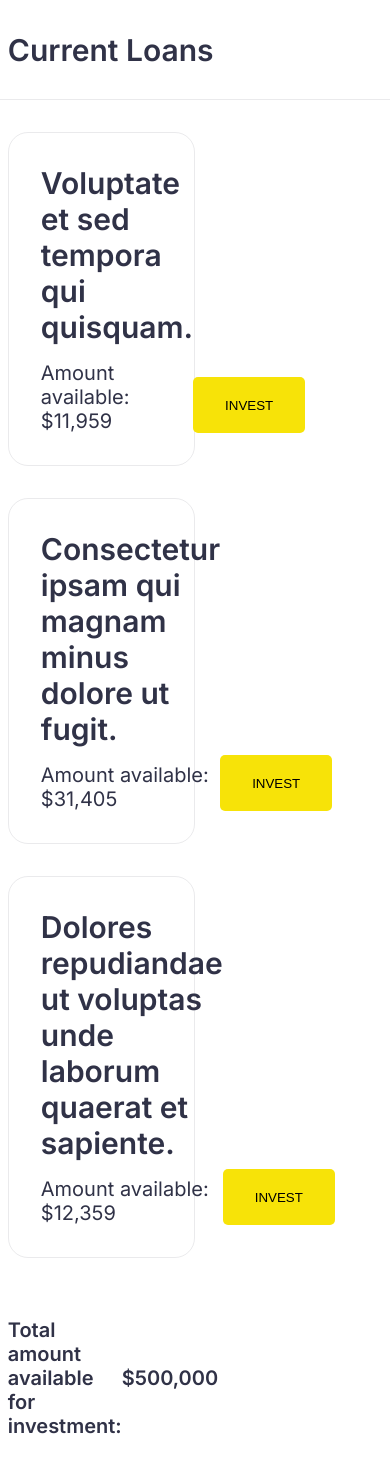
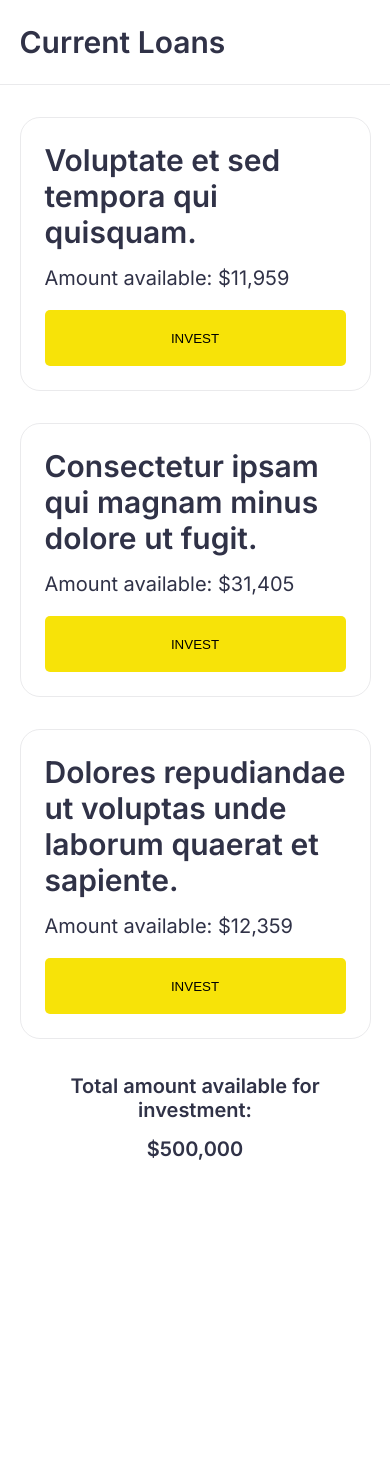
Before and after one commit to YevhenTar/Investment-manager-app, an Angular app: page / in a window 390 px wide. After the commit the page ends 1193 px from the top, so only its background shows below. Built offline with nearby package versions, Linux system fonts and the light colour scheme.

Commit message:
Add adaptive to project

```diff
--- a/src/app/app.component.scss
+++ b/src/app/app.component.scss
@@ -1,5 +1,5 @@
 .main-header {
-    height: 100px;
+    height: 85px;
     display: flex;
     flex-direction: row;
     justify-content: flex-start;
@@ -17,7 +17,7 @@
     padding: 32px 2%;
 }
 .main-container {
-    margin-bottom: 60px;
+    margin-bottom: 35px;
     &__loan-card{
         margin-bottom: 32px;
         &:last-child{
@@ -26,7 +26,7 @@
     }
 }
 .loan-card {
-    width: 50%;
+    width: 75%;
     border: 1px solid rgba(48, 50, 71, 0.1);
     border-radius: 20px;
     display: flex;
@@ -41,6 +41,9 @@
                 flex-direction: column;
                 justify-content: flex-end;
                 align-items: flex-end;
+            }
+            &_left {
+                width: 75%;
             }
 		}
 		&__title {
@@ -136,10 +139,68 @@
         }
 }
 .total-amount-block {
-    width: 50%;
+    width: 75%;
     display: flex;
     flex-direction: row;
     justify-content: space-between;
     align-items: center;
     font-weight: 600;
 }
+
+@media (max-width: 575.98px){
+    .loan-card {
+        flex-direction: column;
+        padding: 24px;
+        &__wrap_left{
+            margin-bottom: 20px;
+            width: 100%;
+        }
+        &__button {
+            width: 100%;
+        }
+    }
+    .loan-form{
+        padding: 24px;
+        &__headline{
+            margin-bottom: 24px;
+        }
+        &__title{
+            margin-bottom: 24px;
+        }
+        &__end-term{
+            margin-bottom: 24px;
+        }
+        &__label{
+            margin-bottom: 18px;
+        }
+        &__input-container {
+            flex-direction: column;
+        }
+        &__input {
+            width: 100%;
+            margin-right: 0;
+            margin-bottom: 10px;
+        }
+    }
+    .total-amount-block {
+        flex-direction: column;
+        &__info{
+            margin-bottom: 15px;
+            text-align: center;
+        }
+    }
+}
+@media (max-width: 767.98px){
+    .main-header {
+        padding: 0 5%;
+    }
+    .main-section {
+        padding: 32px 5%;
+    }
+    .loan-card {
+        width: 100%;
+    }
+    .total-amount-block {
+        width: 100%;
+    }
+}
```
